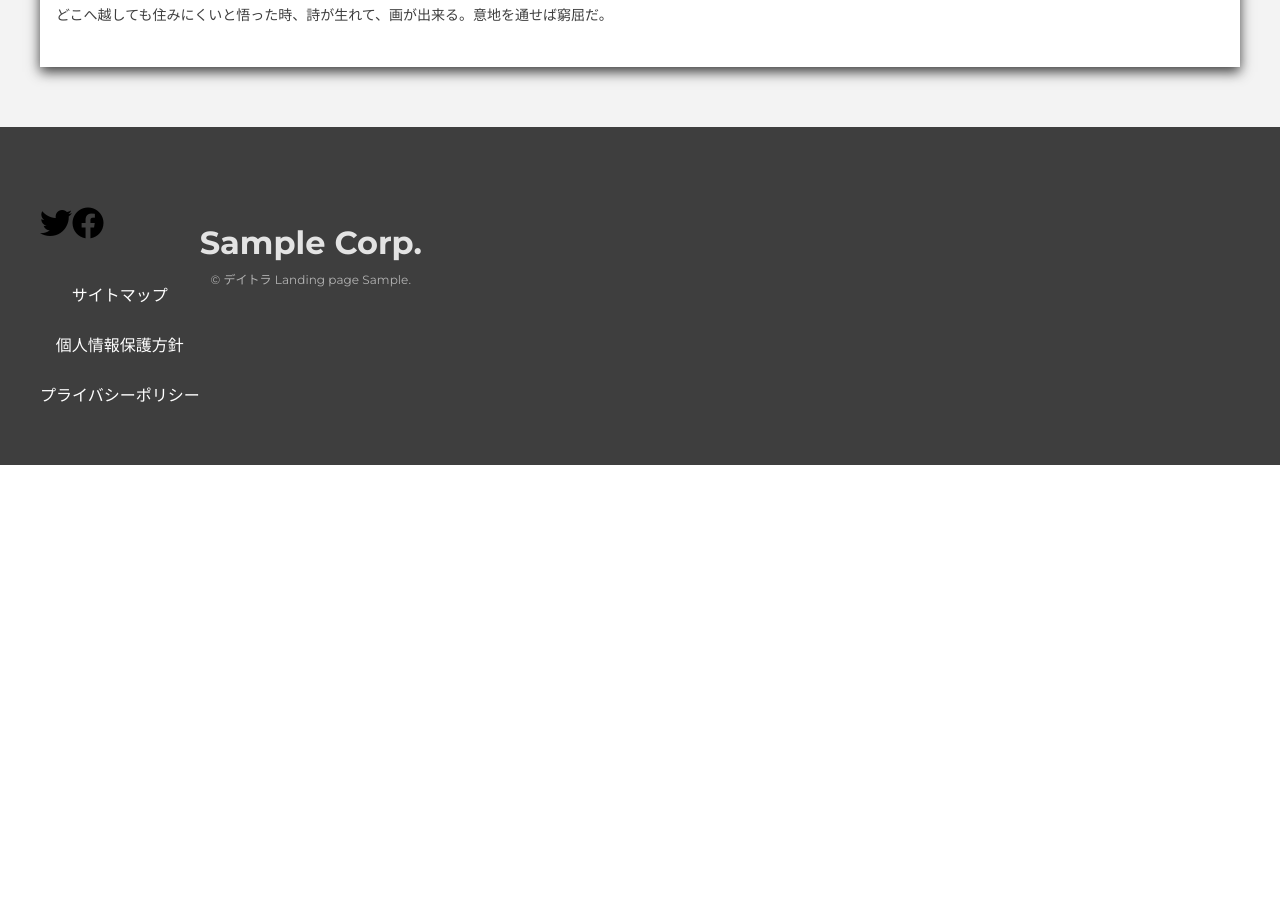
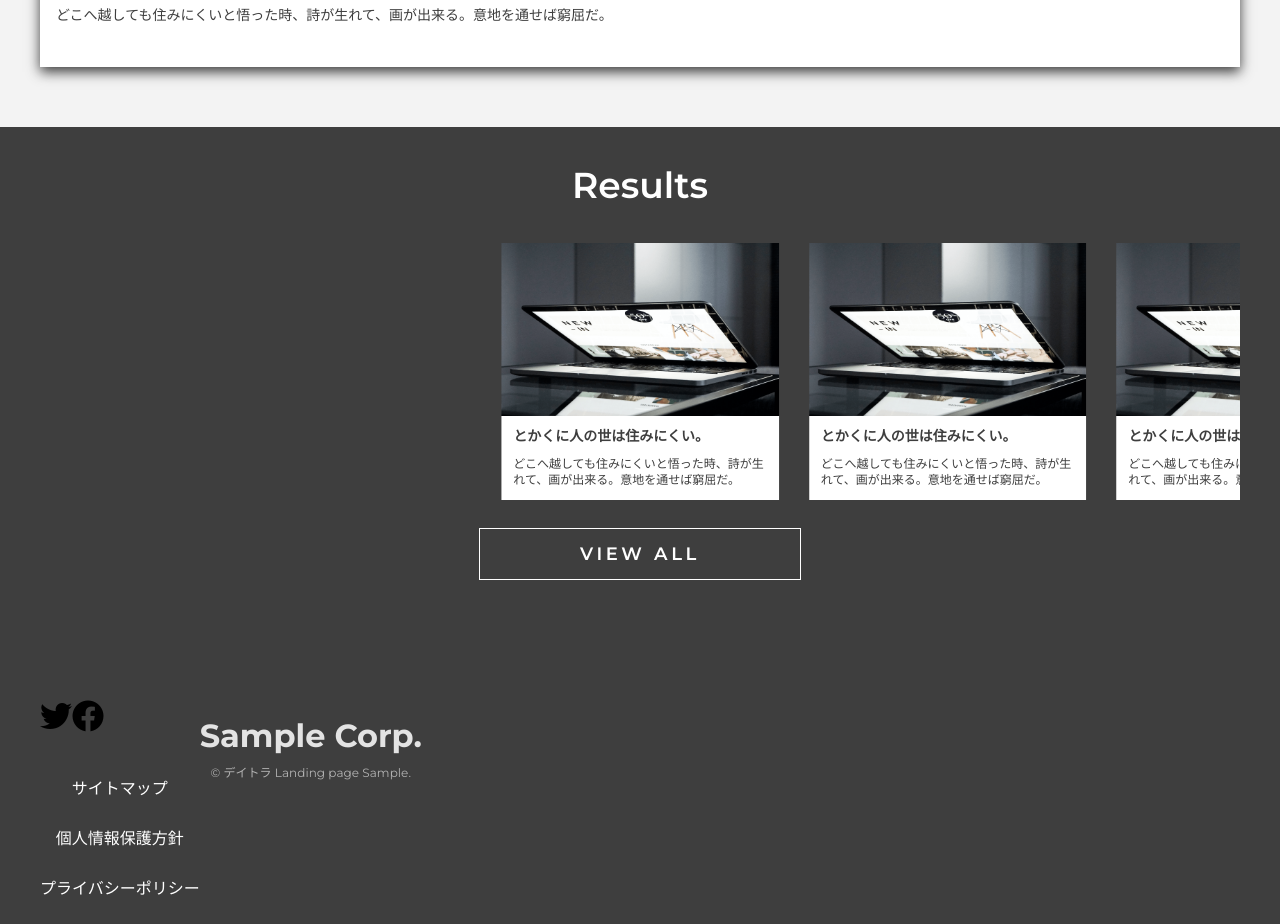
Before and after one commit to issei4869/Deitra-Intermediate-Final, a website: page index.html in a window 1280 px wide. Shown: the part 1958-2882 px from the top of the page. Before the commit the page ends 2423 px from the top, so only its background shows below. Drawn offline with nearby package versions, Linux system fonts and the light colour scheme.

Commit message:
Resultsセクション途中

```diff
--- a/index.html
+++ b/index.html
@@ -10,10 +10,10 @@
   <link rel="preconnect" href="https://fonts.gstatic.com" crossorigin>
   <link href="https://fonts.googleapis.com/css2?family=Montserrat:wght@400;500;600;700&display=swap" rel="stylesheet">
   <!-- Swiper -->
-  <!-- <link
-	  rel="stylesheet"
-	  href="https://cdn.jsdelivr.net/npm/swiper@10/swiper-bundle.min.css"
-	/> -->
+  <link
+    rel="stylesheet"
+    href="https://cdn.jsdelivr.net/npm/swiper@10/swiper-bundle.min.css"
+  />
   <!-- css -->
   <link rel="stylesheet" href="./css/styles.css">
   <!-- FontAwesome -->
@@ -119,7 +119,7 @@
       <!-- NEWSの大枠 -->
       <div class="news__items">
         <!-- ループ処理開始 -->
-        <!-- ニュースコンテンツの共通パーツ -->
+        <!-- NEWSセクションの共通パーツ -->
         <div class="news__item news-content">
           <div class="news-content__meta">
             <time datetime="2030-02-01"   class="news-content__date">2019-02-01</time>
@@ -130,6 +130,7 @@
           </div>
         </div>
         <!-- ループ終了 -->
+        <!-- NEWSセクションの共通パーツ -->
         <div class="news__item news-content">
           <div class="news-content__meta">
             <time datetime="2030-02-01"   class="news-content__date">2019-02-01</time>
@@ -139,6 +140,7 @@
             <a href="" class="news-content__text">ニュースニュースニュースニュースニュースニュースニュース</a>
           </div>
         </div>
+        <!-- NEWSセクションの共通パーツ -->
         <div class="news__item news-content">
           <div class="news-content__meta">
             <time datetime="2030-02-01"   class="news-content__date">2019-02-01</time>
@@ -164,10 +166,10 @@
       <!-- NEWSの大枠 -->
       <div class="service__items">
         <!-- ループ処理開始 -->
-        <!-- サービスコンテンツの共通パーツ -->
+        <!-- SERVICEセクションの共通パーツ -->
         <div class="service__item service-content">
           <div class="service-content__image service-content__image--design">
-            <img src="./images/common/service1.png" alt="">
+            <img src="./images/common/service1.png" alt="Webアイコン1">
           </div>
           <div class="service-content__title">
             WEB<br>DESIGN
@@ -177,9 +179,10 @@
           </div>
         </div>
         <!-- ループ終了 -->
+        <!-- SERVICEセクションの共通パーツ -->
         <div class="service__item service-content">
           <div class="service-content__image">
-            <img src="./images/common/service2.png" alt="">
+            <img src="./images/common/service2.png" alt="Webアイコン2">
           </div>
           <div class="service-content__title">
             WEB<br>CODING
@@ -188,9 +191,10 @@
             どこへ越しても住みにくいと悟った時、詩が生れて、画が出来る。意地を通せば窮屈だ。
           </div>
         </div>
+        <!-- SERVICEセクションの共通パーツ -->
         <div class="service__item service-content">
           <div class="service-content__image">
-            <img src="./images/common/service3.png" alt="">
+            <img src="./images/common/service3.png" alt="Webアイコン3">
           </div>
           <div class="service-content__title">
             CMS<br>CUSTOMIZE
@@ -198,6 +202,58 @@
           <div class="service-content__text">
             どこへ越しても住みにくいと悟った時、詩が生れて、画が出来る。意地を通せば窮屈だ。
           </div>
+        </div>
+      </div>
+    </div>
+  </section>
+  <div class="p-works-images"></div>
+  <!-- RESULTSセクション -->
+  <section class="space-results results">
+    <div class="results__inner inner">
+      <!-- セクションタイトル共通パーツ -->
+      <div class="section-header section-header--white">Results</div>
+      <div class="results__content">
+        <div class="results__items">
+          <!-- Swiper -->
+          <div class="swiper js-results-swiper">
+            <div class="swiper-wrapper">
+              <!-- カード共通パーツ（スライダー） -->
+              <div class="swiper-slide results__item card">
+                <div class="card__img">
+                  <img src="./images/common/slide1.png" alt="スライダー画像1">
+                </div>
+                <div class="card__body">
+                  <h3 class="card__title">とかくに人の世は住みにくい。</h3>
+                  <p class="card__text">どこへ越しても住みにくいと悟った時、詩が<br class="u-mobile">生れて、画が出来る。意地を通せば窮屈だ。</p>
+                </div>
+              </div>
+              <!-- カード共通パーツ（スライダー） -->
+              <div class="swiper-slide results__item card">
+                <div class="card__img">
+                  <img src="./images/common/slide1.png" alt="スライダー画像1">
+                </div>
+                <div class="card__body">
+                  <h3 class="card__title">とかくに人の世は住みにくい。</h3>
+                  <p class="card__text">どこへ越しても住みにくいと悟った時、詩が<br class="u-mobile">生れて、画が出来る。意地を通せば窮屈だ。</p>
+                </div>
+              </div>
+              <!-- カード共通パーツ（スライダー） -->
+              <div class="swiper-slide results__item card">
+                <div class="card__img">
+                  <img src="./images/common/slide1.png" alt="スライダー画像1">
+                </div>
+                <div class="card__body">
+                  <h3 class="card__title">とかくに人の世は住みにくい。</h3>
+                  <p class="card__text">どこへ越しても住みにくいと悟った時、詩が<br class="u-mobile">生れて、画が出来る。意地を通せば窮屈だ。</p>
+                </div>
+              </div>
+            </div>
+          </div>
+          <div class="swiper-pagination js-results-pagination"></div>
+        </div>
+        <div class="results__btn">
+          <!-- 白黒ボタン共通パーツ -->
+          <a href="" class="bw-btn">VIEW ALL</a>
         </div>
       </div>
     </div>
--- a/js/script.js
+++ b/js/script.js
@@ -44,7 +44,6 @@ jQuery(function ($) { // この中であればWordpressでも「$」が使用可
 
 
   // スムーススクロール (絶対パスのリンク先が現在のページであった場合でも作動)
-
   $(document).on('click', 'a[href*="#"]', function () {
     let time = 400;
     let header = $('header').innerHeight();
@@ -55,15 +54,16 @@ jQuery(function ($) { // この中であればWordpressでも「$」が使用可
     return false;
   });
 
-  var swiper = new Swiper(".js-works-swiper", {
+  //カルーセル（スライダー）
+  var swiper = new Swiper(".js-results-swiper", {
+    slidesPerView: 4,
+    centeredSlides: true,
+    spaceBetween: 30,
+    grabCursor: true,
     pagination: {
-      el: ".js-works-pagination",
+      el: ".js-results-pagination",
+      clickable: true,
     },
-    clickable: true,
-    loop: true,
-    // autoplay: {
-    //   delay: 3000, //数値/1000秒
-    // },
   });
 
 });
--- /dev/null
+++ b/src/sass/module/_card.scss
@@ -0,0 +1,37 @@
+@use 'global' as *;
+
+.card {
+
+}
+
+.card__img {
+  aspect-ratio: 274 / 171; // 横 / 高さ
+}
+
+.card__img img {
+  width: 100%;
+  height: 100%;
+  object-fit: cover;
+}
+
+.card__body {
+  padding: rem(12);
+  background-color: $white;
+}
+
+.card__title {
+  font-size: rem(14);
+  font-weight: $bold;
+  line-height: calc(16 / 14);
+  letter-spacing: 0.00001em;
+  color: $black;
+}
+
+.card__text {
+  font-size: rem(12);
+  font-weight: $medium;
+  line-height: calc(16 / 12);
+  letter-spacing: 0.00001em;
+  color: $black;
+  margin-top: rem(12);
+}
--- /dev/null
+++ b/src/sass/module/_works.scss
@@ -0,0 +1,28 @@
+@use 'global' as *;
+
+.results {
+  background-color: $black;
+  padding: rem(40) 0;
+}
+
+.results__inner {
+
+}
+
+.results__content {
+
+}
+
+.results__items {
+  margin-top: rem(40);
+  position: relative;
+}
+
+.results__item {
+
+}
+
+.results__btn {
+  text-align: center;
+  margin-top: rem(28);
+}
```
Also changed, not shown: css/styles.css, images/common/slide1.png (added), src/images/common/slide1.png (added), 1 other file.
